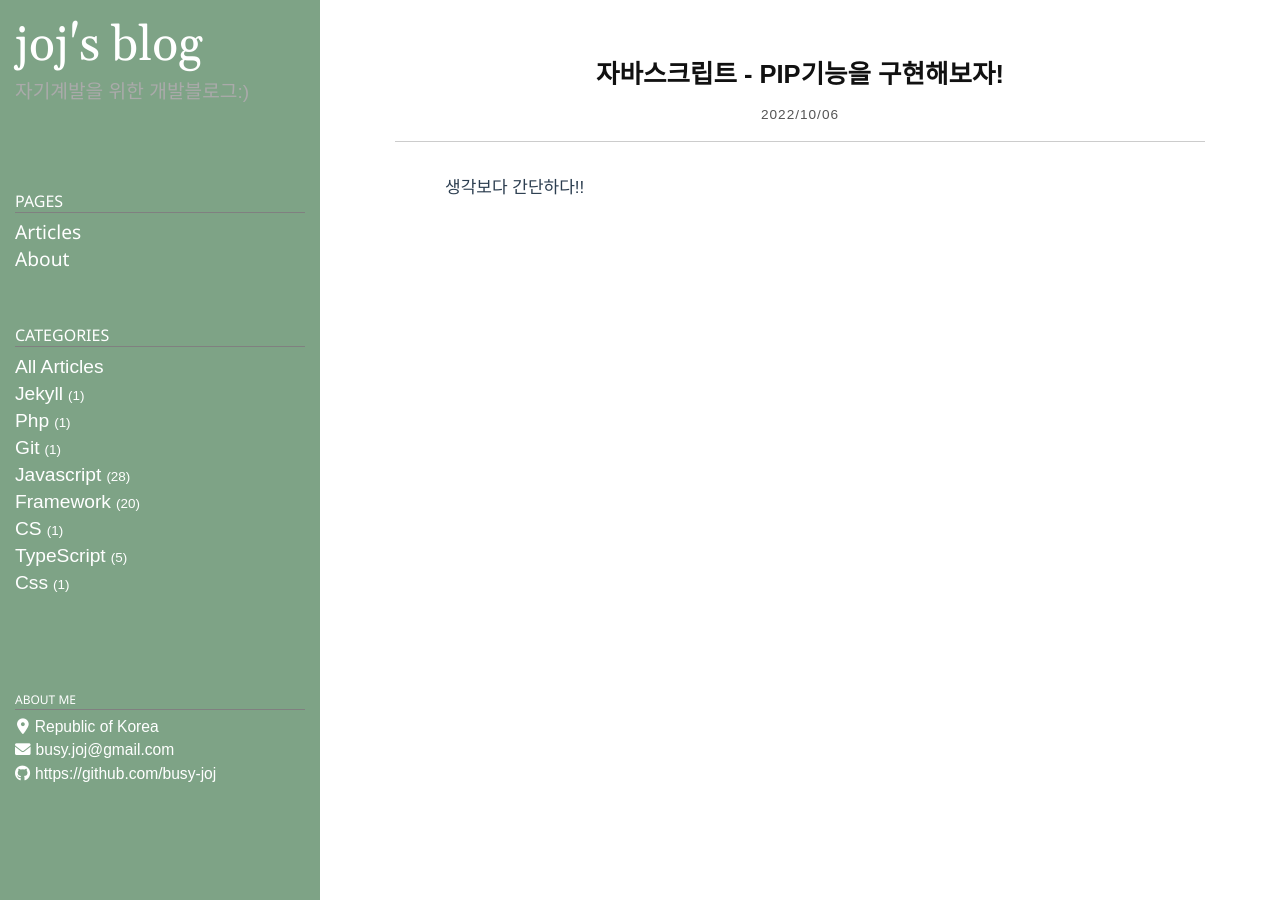
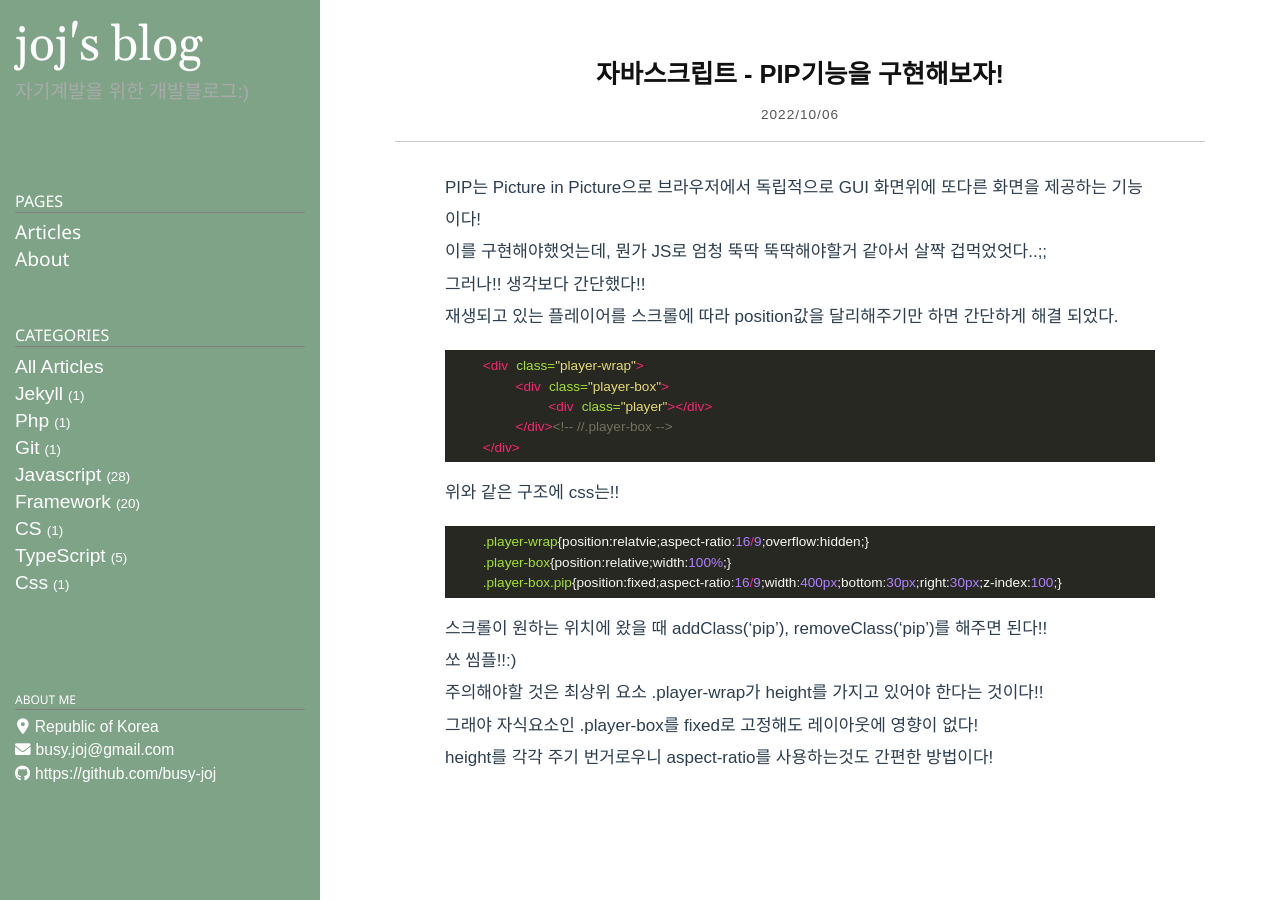
Before and after one commit to busy-joj/busy-joj.github.io, a Jekyll site: the page built from _posts/Javascript/2022-10-06-js28.markdown, in a window 1280 px wide. Built offline with Jekyll 4.4.1, drawn with Linux system fonts in a browser that asks for light colours; some web fonts are replaced.

Commit message:
포스팅 수정

````diff
--- a/_posts/Javascript/2022-10-06-js28.markdown
+++ b/_posts/Javascript/2022-10-06-js28.markdown
@@ -5,4 +5,32 @@ date: 2022-10-06 22:58:41 +0900
 category: Javascript
 ---
 
-생각보다 간단하다!!
+
+PIP는 Picture in Picture으로 브라우저에서 독립적으로 GUI 화면위에 또다른 화면을 제공하는 기능이다!
+
+이를 구현해야했엇는데, 뭔가 JS로 엄청 뚝딱 뚝딱해야할거 같아서 살짝 겁먹었엇다..;;
+
+그러나!!
+생각보다 간단했다!!
+재생되고 있는 플레이어를 스크롤에 따라 position값을 달리해주기만 하면 간단하게 해결 되었다.
+
+```html
+    <div class="player-wrap">
+        <div class="player-box">
+            <div class="player"></div>
+        </div><!-- //.player-box -->
+    </div>
+```
+
+위와 같은 구조에 css는!!
+```css
+    .player-wrap{position:relatvie;aspect-ratio:16/9;overflow:hidden;}
+    .player-box{position:relative;width:100%;}
+    .player-box.pip{position:fixed;aspect-ratio:16/9;width:400px;bottom:30px;right:30px;z-index:100;}
+```
+
+스크롤이 원하는 위치에 왔을 때 addClass('pip'), removeClass('pip')를 해주면 된다!!
+쏘 씸플!!:)
+주의해야할 것은 최상위 요소 .player-wrap가 height를 가지고 있어야 한다는 것이다!!
+그래야 자식요소인 .player-box를 fixed로 고정해도 레이아웃에 영향이 없다!
+height를 각각 주기 번거로우니 aspect-ratio를 사용하는것도 간편한 방법이다!
````
